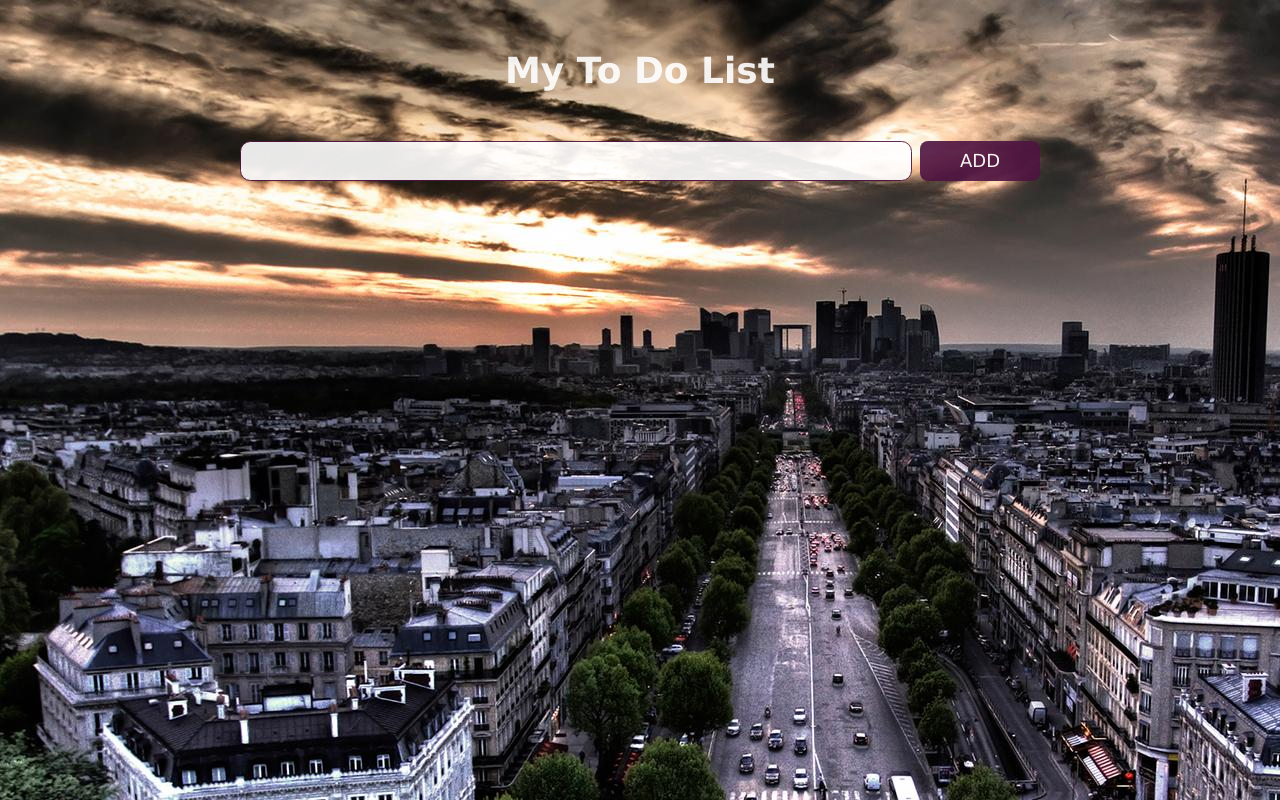
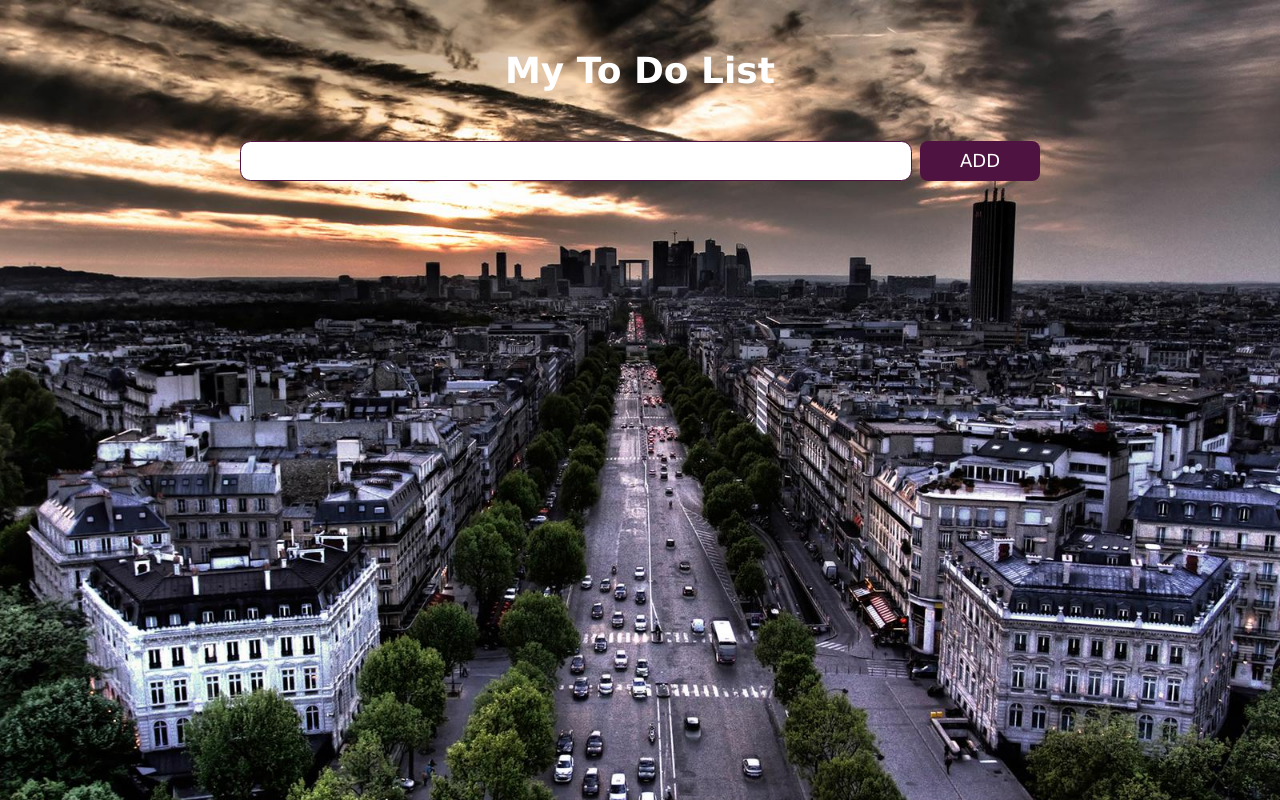
Before and after one commit to NataManatu/To-Do-List-Js-LocalStorage, a plain HTML site: page index.html in a window 1280 px wide. Drawn offline with Linux system fonts and the light colour scheme.

Commit message:
To-Do List Js

```diff
--- a/style.css
+++ b/style.css
@@ -7,7 +7,7 @@
 
 body {
     background-image: url(bg.jpg);
-    opacity: 90%;
+  background-size: cover;
 
 }
 
```
Also changed, not shown: script.js (line endings or trailing spaces).
